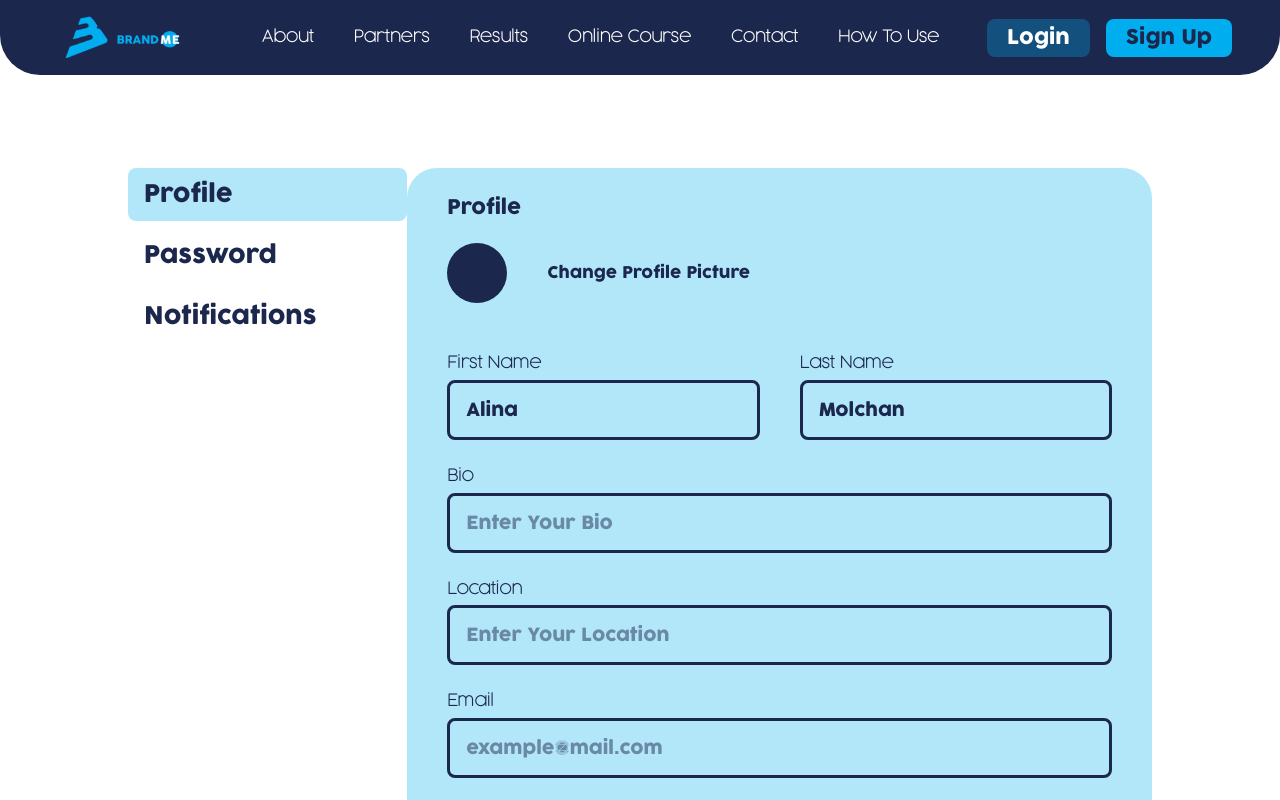
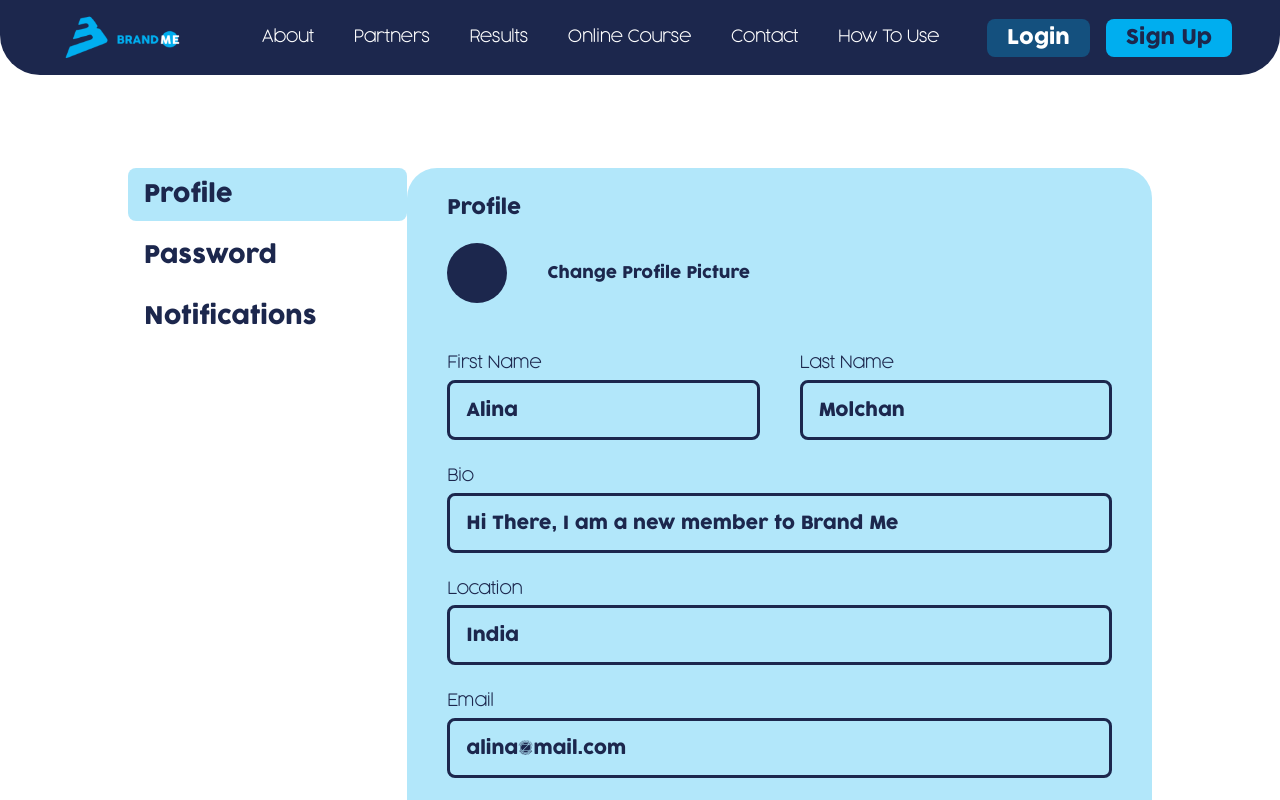
Before and after one commit to Valuegate/Brand-me, a Next.js app: page /settings in a window 1280 px wide. Shown: the top 800 px of the page. Built offline with nearby package versions, Linux system fonts and the light colour scheme.

Commit message:
some more refactoring

```diff
--- a/src/components/login/Login.tsx
+++ b/src/components/login/Login.tsx
@@ -61,6 +61,7 @@ const LoginPage = () => {
               </div>
               <InputComponent
                 label="Email"
+                type="text"
                 placeholder="example@mail.com"
                 value={email}
                 width="w-full"
@@ -76,6 +77,7 @@ const LoginPage = () => {
               </div>
               <InputComponent
                 label="Password"
+                type="password"
                 placeholder="********"
                 value={password}
                 width="w-full"
--- a/src/components/resuable/ComboComponent.tsx
+++ b/src/components/resuable/ComboComponent.tsx
@@ -9,9 +9,10 @@ export interface iComboProps {
   value: string;
   options: string[];
   hint: string;
+  onSelect: (val: number) => void;
 }
 
-const ComboComponent: FC<iComboProps> = ({ label, value, hint, options }) => {
+const ComboComponent: FC<iComboProps> = ({ label, value, hint, options, onSelect }) => {
   const [isOpen, setIsOpen] = useState(false);
   const dropdownRef = useRef<HTMLDivElement>(null);
 
@@ -55,6 +56,9 @@ const ComboComponent: FC<iComboProps> = ({ label, value, hint, options }) => {
             return (
               <div
                 key={i}
+                onClick={() => {
+                  onSelect(i);
+                }}
                 className="font-cocogoose-light cursor-pointer hover:bg-light-blue-30 pl-4 font-bold text-[18px] text-brand"
               >
                 {option}
--- a/src/components/resuable/InputComponent.tsx
+++ b/src/components/resuable/InputComponent.tsx
@@ -1,11 +1,13 @@
-import React, {ChangeEventHandler, FC} from 'react'
+import React, { ChangeEventHandler, FC, useState } from "react";
+import { IoMdEye, IoMdEyeOff } from "react-icons/io";
 
 export interface iInputProps {
   label: string;
   placeholder: string;
   width: string;
+  type: "text" | "password";
   value: string;
-    onChange: ChangeEventHandler<HTMLInputElement>,
+  onChange: ChangeEventHandler<HTMLInputElement>;
 }
 
 const InputComponent: FC<iInputProps> = ({
@@ -14,21 +16,38 @@ export interface iInputProps {
   value,
   placeholder,
   onChange,
+  type,
 }) => {
+  const [showPassword, setShowPassword] = useState<boolean>(false);
+
   return (
     <div className={`${width} flex flex-col gap-1`}>
       <p className="font-cocogoose-light font-bold text-[16px] text-brand ">
         {label}
       </p>
+      <div className={`relative ${width}`}>
         <input
-          type="text"
+          type={showPassword || type === "text" ? "text" : "password"}
           value={value}
           placeholder={placeholder}
           onChange={onChange}
           className={`${width} focus:outline-none bg-[#FFFFFF00] font-cocogoose border-[3px] pl-4 text-[18px] border-brand rounded-lg h-[60px] placeholder:text-brand-49 text-brand`}
         />
+        {type === "password" && (
+          <div
+            className="absolute inset-y-0 right-2 flex items-center px-2 cursor-pointer"
+            onClick={() => setShowPassword(!showPassword)}
+          >
+            {showPassword ? (
+              <IoMdEyeOff size={"20px"} fill="#1C274D" />
+            ) : (
+              <IoMdEye size={"20px"} fill="#1C274D" />
+            )}
+          </div>
+        )}
+      </div>
     </div>
   );
 };
 
-export default InputComponent
+export default InputComponent;
--- a/src/components/settings/Password.tsx
+++ b/src/components/settings/Password.tsx
@@ -1,40 +1,45 @@
-import React from 'react'
+import React, { useState } from "react";
 
 import InputComponent from "../resuable/InputComponent";
 
+const Password = () => {
+  const [password, setPassword] = useState<string>("");
+  const [newPassword, setNewPassword] = useState<string>("");
+  const [confirmPassword, setConfirmPassword] = useState<string>("");
 
-const Password = () => {
   return (
     <div className="w-full bg-light-blue-30 md:bg-white rounded-[30px] flex flex-col py-6 px-10 md:px-0">
       <h2 className="text-brand text-[20px] font-cocogoose">Password</h2>
 
       <div className="mt-12 flex flex-col gap-6">
-
         <InputComponent
           width="w-full"
           label="Current Password"
-          value=""
+          value={password}
+          type="password"
           placeholder="********"
           onChange={(e) => {
-
+            setPassword(e.target.value);
           }}
         />
         <InputComponent
           width="w-full"
           label="New Password"
-          value=""
+          type="password"
+          value={newPassword}
           placeholder="********"
           onChange={(e) => {
-
+            setNewPassword(e.target.value);
           }}
         />
         <InputComponent
           width="w-full"
           label="Confirm New Password"
-          value=""
+          type="password"
+          value={confirmPassword}
           placeholder="********"
           onChange={(e) => {
-
+            setConfirmPassword(e.target.value);
           }}
         />
       </div>
@@ -45,6 +50,6 @@ const Password = () => {
       </div>
     </div>
   );
-}
+};
 
-export default Password
+export default Password;
--- a/src/components/settings/Profile.tsx
+++ b/src/components/settings/Profile.tsx
@@ -1,4 +1,4 @@
-import React, { FC } from "react";
+import React from "react";
 
 import { useUserStore } from "@/stores/userStore";
 
@@ -6,7 +6,10 @@ import InputComponent from "../resuable/InputComponent";
 
 const Profile = () => {
   const surname = useUserStore((state) => state.surname);
+  const email = useUserStore((state) => state.email);
   const firstName = useUserStore((state) => state.firstName);
+  const bio = useUserStore((state) => state.bio);
+  const location = useUserStore((state) => state.location);
 
   return (
     <div className="w-full bg-light-blue-30 md:bg-white rounded-[30px] flex flex-col py-6 px-10 md:px-0 ">
@@ -23,43 +26,48 @@ const Profile = () => {
             width="w-full"
             label="First Name"
             value={firstName}
+            type="text"
             placeholder="Enter Your First Name"
             onChange={(e) => {
-
+              useUserStore.setState({ firstName: e.target.value });
             }}
           />
           <InputComponent
             width="w-full"
             label="Last Name"
+            type="text"
             value={surname}
             placeholder="Enter Your Last Name"
             onChange={(e) => {
-
+              useUserStore.setState({ surname: e.target.value });
             }}
           />
         </div>
         <InputComponent
           width="w-full"
           label="Bio"
-          value=""
+          type="text"
+          value={bio}
           placeholder="Enter Your Bio"
           onChange={(e) => {
-
+            useUserStore.setState({ bio: e.target.value });
           }}
         />
         <InputComponent
           width="w-full"
           label="Location"
-          value=""
+          type="text"
+          value={location}
           placeholder="Enter Your Location"
           onChange={(e) => {
-
+            useUserStore.setState({ location: e.target.value });
           }}
         />
         <InputComponent
           width="w-full"
           label="Email"
-          value=""
+          type="text"
+          value={email}
           placeholder="example@mail.com"
           onChange={(e) => {
 
--- a/src/components/signup/SignUp.tsx
+++ b/src/components/signup/SignUp.tsx
@@ -41,6 +41,7 @@ const SignUp = () => {
               </div>
               <InputComponent
                 label="Email"
+                type="text"
                 placeholder="example@mail.com"
                 value={email}
                 width="w-full"
@@ -56,6 +57,7 @@ const SignUp = () => {
               </div>
               <InputComponent
                 label="Password"
+                type="password"
                 placeholder="********"
                 value={password}
                 width="w-full"
@@ -71,6 +73,7 @@ const SignUp = () => {
               </div>
               <InputComponent
                 label="First Name"
+                type="text"
                 placeholder="Enter First Name"
                 value={firstName}
                 width="w-full"
@@ -86,6 +89,7 @@ const SignUp = () => {
               </div>
               <InputComponent
                 label="Last Name"
+                type="text"
                 placeholder="Enter Last Name"
                 value={lastName}
                 width="w-full"
--- a/src/stores/userStore.ts
+++ b/src/stores/userStore.ts
@@ -7,7 +7,10 @@ export type User = {
   surname: string;
   alias: string;
   role: string;
-  joined: Date
+  joined: Date;
+  bio: string;
+  email: string;
+  location: string;
 };
 
 export const useUserStore = create<User>((set) => ({
@@ -15,6 +18,9 @@ export const useUserStore = create<User>((set) => ({
   firstName: "Alina",
   surname: "Molchan",
   alias: "@alinamolchanMM",
+  email: "alina@mail.com",
   role: "NLP Trainer",
+  location: "India",
   joined: new Date(),
+  bio: "Hi There, I am a new member to Brand Me",
 }));
```
Also changed, not shown: src/components/settings/Notification.tsx (+19 -8 lines). Lines whose indentation alone changed are shown as unchanged.
